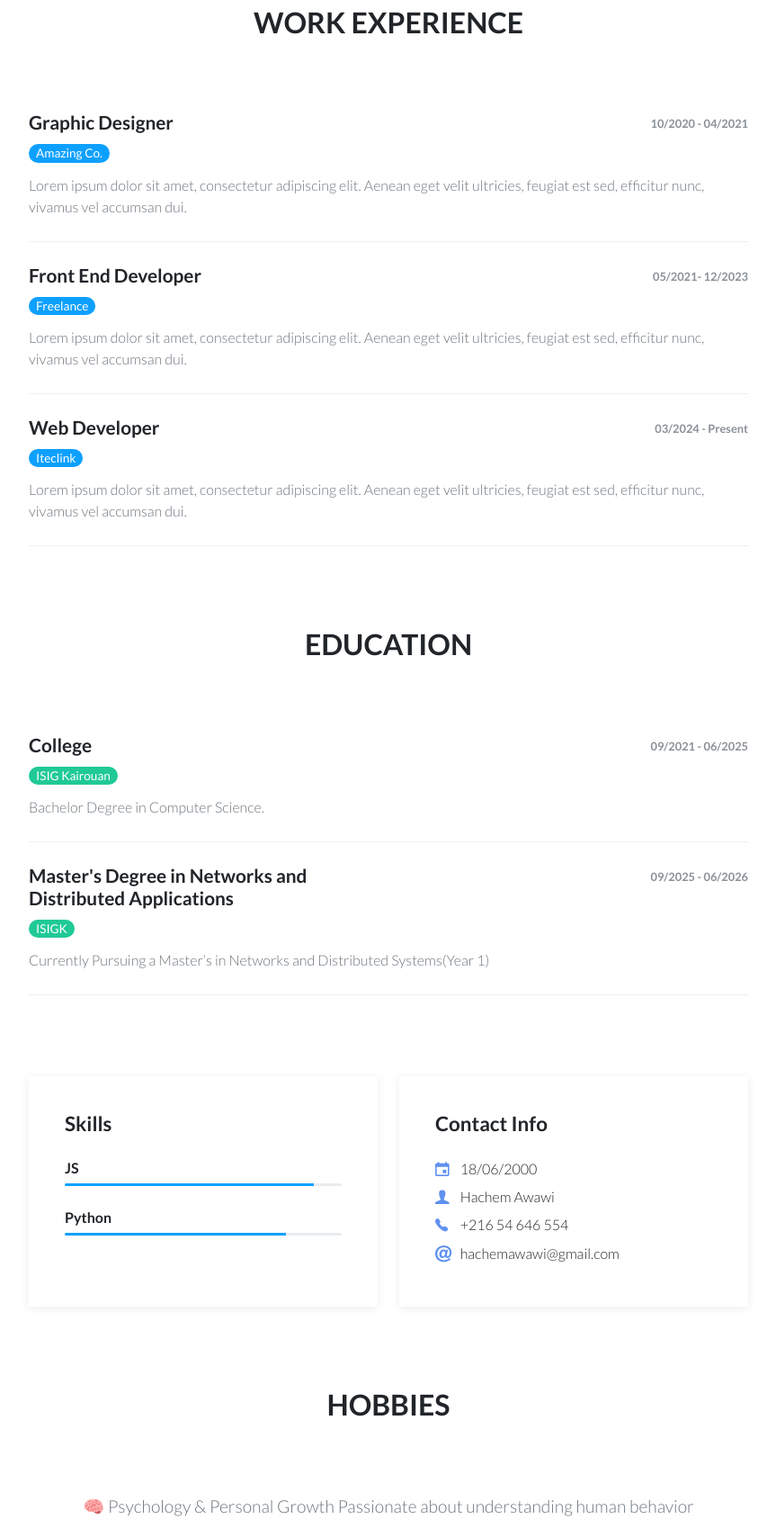
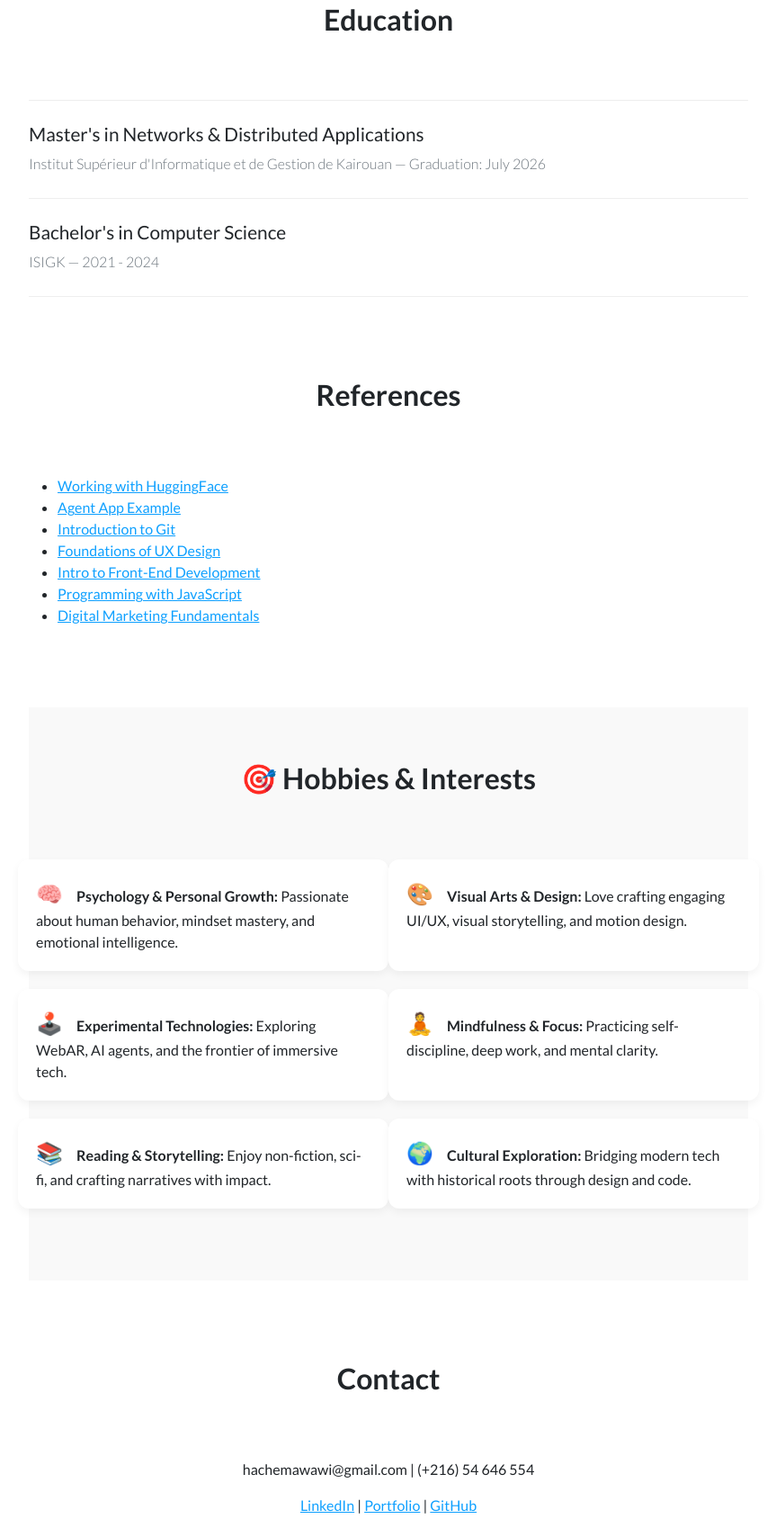
Before and after one commit to hachemawawi/portfolio, a plain HTML site: page cv.html in a window 1280 px wide. Shown: the part 673-2361 px from the top of the page at 90% size, without its empty margins (208-1071 px from the left). Drawn offline with Linux system fonts and the light colour scheme; files whose address does not match are found by name.

Commit message:
Update cv.html

```diff
--- a/cv.html
+++ b/cv.html
@@ -1,224 +1,124 @@
 <!DOCTYPE html>
-<html>
+<html lang="en">
 <head>
     <meta charset="utf-8">
-        <meta name="viewport" content="width=device-width, initial-scale=1.0, shrink-to-fit=no">
-        <title>portfolio</title>
-        <link rel="icon" type="image/x-icon" href="C:\Users\MSI\Documents\Bootstrap projects\assets\img\ha.png">
+    <meta name="viewport" content="width=device-width, initial-scale=1.0">
+    <title>Hachem Awawi - CV</title>
+    <link rel="icon" type="image/png" href="assets/img/ha.png">
     <link rel="stylesheet" href="assets/bootstrap/css/bootstrap.min.css">
-        <link rel="stylesheet" href="https://fonts.googleapis.com/css?family=Lato:300,400,700&amp;display=swap">
+    <link rel="stylesheet" href="https://fonts.googleapis.com/css?family=Lato:300,400,700&display=swap">
     <link rel="stylesheet" href="assets/fonts/ionicons.min.css">
     <link rel="stylesheet" href="assets/css/styles.min.css">
+    <style>
+        .hobbies-section {
+            padding: 60px 0;
+            background-color: #f9f9f9;
+        }
+        .hobbies-section h2 {
+            margin-bottom: 40px;
+        }
+        .hobby-item {
+            margin-bottom: 20px;
+            padding: 20px;
+            background: #ffffff;
+            border-radius: 12px;
+            box-shadow: 0 4px 10px rgba(0, 0, 0, 0.05);
+            transition: transform 0.3s ease;
+        }
+        .hobby-item:hover {
+            transform: translateY(-5px);
+        }
+        .hobby-icon {
+            font-size: 24px;
+            margin-right: 15px;
+            color: #5d17eb;
+        }
+    </style>
 </head>
 <body>
-        <nav class="navbar navbar-dark navbar-expand-lg fixed-top bg-white portfolio-navbar gradient" style="background: linear-gradient(80deg, #5d17eb 0%, #0ea0ff 100%);">
+<nav class="navbar navbar-dark navbar-expand-lg fixed-top bg-white" style="background: linear-gradient(80deg, #5d17eb 0%, #0ea0ff 100%)">
     <div class="container">
-                <a href="index.html">
-                    <img src="assets/img/ha.png" width="50" height="40">
+        <a class="navbar-brand" href="index.html">
+            <img src="assets/img/ha.png" alt="Logo" width="50" height="40">
         </a>
-                <button data-bs-toggle="collapse" class="navbar-toggler" data-bs-target="#navbarNav">
-                    <span class="visually-hidden">Toggle navigation</span>
+        <button class="navbar-toggler" type="button" data-bs-toggle="collapse" data-bs-target="#navbarNav">
             <span class="navbar-toggler-icon"></span>
         </button>
         <div class="collapse navbar-collapse" id="navbarNav">
             <ul class="navbar-nav ms-auto">
-                        <li class="nav-item">
-                            <a class="nav-link active" href="index.html">Home</a>
-                        </li>
-                        <li class="nav-item">
-                            <a class="nav-link active" href="projects-grid-cards.html">Projects</a>
-                        </li>
-                        <li class="nav-item">
-                            <a class="nav-link active" href="cv.html">CV</a>
-                        </li>
-                        <li class="nav-item">
-                            <a class="nav-link active" href="hire-me.html">Hire me</a>
-                        </li>
+                <li class="nav-item"><a class="nav-link" href="index.html">Home</a></li>
+                <li class="nav-item"><a class="nav-link" href="projects-grid-cards.html">Projects</a></li>
+                <li class="nav-item"><a class="nav-link active" href="cv.html">CV</a></li>
+                <li class="nav-item"><a class="nav-link" href="hire-me.html">Hire me</a></li>
             </ul>
         </div>
     </div>
 </nav>
 <main class="page cv-page">
     <section class="portfolio-block block-intro border-bottom">
-                <div class="container">
-                    <div class="avatar" style="background-image: url(&quot;assets/img/avatars/mypic.png&quot;);"></div>
-                    <div class="about-me">
-                        <p>
-                            Hello! I am
-                            <strong>Hachem&nbsp;Awawi</strong>
-                            . I work as interface and front end developer. I have passion for pixel perfect, minimal and easy to use interfaces.
-                        </p>
-                        <a class="btn btn-outline-primary" role="button" href="#">Hire me</a>
-                    </div>
+        <div class="container text-center">
+            <img src="assets/img/avatars/mypic.png" alt="Hachem Awawi" class="rounded-circle" width="120">
+            <h1 class="mt-3">Hachem Awawi</h1>
+            <h4 class="text-muted">AI Web Developer</h4>
+            <p>Creative Developer with a Computer Science background, currently pursuing a Master’s in Networks and Distributed Systems (Year 1). Passionate about AI engineering and building multi-agent systems that collaborate and adapt in distributed environments.</p>
+            <a class="btn btn-outline-primary" href="#">Hire Me</a>
         </div>
     </section>
     <section class="portfolio-block cv">
         <div class="container">
-                    <div class="work-experience group">
-                        <div class="heading">
-                            <h2 class="text-center">Work Experience</h2>
+            <div class="group">
+                <h2 class="text-center">Education</h2>
+                <div class="item">
+                    <h3>Master's in Networks & Distributed Applications</h3>
+                    <p class="text-muted">Institut Supérieur d'Informatique et de Gestion de Kairouan — Graduation: July 2026</p>
                 </div>
                 <div class="item">
-                            <div class="row">
-                                <div class="col-md-6">
-                                    <h3>Graphic Designer</h3>
-                                    <h4 class="organization">Amazing Co.</h4>
-                                </div>
-                                <div class="col-md-6">
-                                    <span class="period">10/2020 - 04/2021</span>
-                                </div>
-                            </div>
-                            <p class="text-muted">Lorem ipsum dolor sit amet, consectetur adipiscing elit. Aenean eget velit ultricies, feugiat est sed, efficitur nunc, vivamus vel accumsan dui.</p>
-                        </div>
-                        <div class="item">
-                            <div class="row">
-                                <div class="col-6">
-                                    <h3>Front End Developer</h3>
-                                    <h4 class="organization">Freelance</h4>
-                                </div>
-                                <div class="col-md-6">
-                                    <span class="period">05/2021- 12/2023</span>
-                                </div>
-                            </div>
-                            <p class="text-muted">Lorem ipsum dolor sit amet, consectetur adipiscing elit. Aenean eget velit ultricies, feugiat est sed, efficitur nunc, vivamus vel accumsan dui.</p>
-                        </div>
-                        <div class="item">
-                            <div class="row">
-                                <div class="col-md-6">
-                                    <h3>Web Developer</h3>
-                                    <h4 class="organization">Iteclink</h4>
-                                </div>
-                                <div class="col-md-6">
-                                    <span class="period">03/2024 - Present</span>
-                                </div>
-                            </div>
-                            <p class="text-muted">Lorem ipsum dolor sit amet, consectetur adipiscing elit. Aenean eget velit ultricies, feugiat est sed, efficitur nunc, vivamus vel accumsan dui.</p>
-                        </div>
-                    </div>
-                    <div class="education group">
-                        <div class="heading">
-                            <h2 class="text-center">Education</h2>
-                        </div>
-                        <div class="item">
-                            <div class="row">
-                                <div class="col-md-6">
-                                    <h3>College</h3>
-                                    <h4 class="organization">ISIG Kairouan</h4>
-                                </div>
-                                <div class="col-6">
-                                    <span class="period">09/2021 - 06/2025</span>
-                                </div>
-                            </div>
-                            <p class="text-muted">Bachelor Degree in Computer Science.</p>
-                        </div>
-                        <div class="item">
-                            <div class="row">
-                                <div class="col-md-6">
-                                    <h3>Master's Degree in Networks and Distributed Applications</h3>
-                                    <h4 class="organization">ISIGK</h4>
-                                </div>
-                                <div class="col-md-6">
-                                    <span class="period">09/2025 - 06/2026</span>
-                                </div>
-                            </div>
-                            <p class="text-muted">Currently Pursuing a Master’s in Networks and Distributed Systems(Year 1)</p>
+                    <h3>Bachelor's in Computer Science</h3>
+                    <p class="text-muted">ISIGK — 2021 - 2024</p>
                 </div>
             </div>
             <div class="group">
+                <h2 class="text-center">References</h2>
+                <ul>
+                    <li><a href="https://drive.google.com/file/d/18jh3c23Oy6L1lN31hjefyiXwgckLOdbK/view">Working with HuggingFace</a></li>
+                    <li><a href="https://huggingface.co/spaces/harshera/First_agent_template">Agent App Example</a></li>
+                    <li><a href="https://drive.google.com/file/d/1xp3ZWzv7B8K-fmQv-ygFQRrAHqVz2hqF/view">Introduction to Git</a></li>
+                    <li><a href="https://drive.google.com/file/d/1MJ8MiCaOBu31tt6YyiGSja3M7kvGeW5I/view">Foundations of UX Design</a></li>
+                    <li><a href="https://drive.google.com/file/d/19w_8orsKJLh3lXnH-9VZcQLozOxKZq73/view">Intro to Front-End Development</a></li>
+                    <li><a href="https://drive.google.com/file/d/12sdazm-uXFwIn33vC25SuL3hU6hzUKe9/view">Programming with JavaScript</a></li>
+                    <li><a href="https://drive.google.com/file/d/11-nBACHXZlkIWDKY-y5Qh7QcMCIEJ-Pj/view">Digital Marketing Fundamentals</a></li>
+                </ul>
+            </div>
+            <div class="group hobbies-section">
+                <h2 class="text-center">🎯 Hobbies & Interests</h2>
                 <div class="row">
-                            <div class="col-md-6">
-                                <div class="skills portfolio-info-card">
-                                    <h2>Skills</h2>
-                                      <h3>JS</h3>
-                                    <div class="progress">
-                                        <div
-                                            class="progress-bar"
-                                            aria-valuenow="90"
-                                            aria-valuemin="0"
-                                            aria-valuemax="100"
-                                            style="width: 90%;"
-                                        >
-                                            <span class="visually-hidden">90%</span>
+                    <div class="col-md-6 hobby-item">
+                        <div><span class="hobby-icon">🧠</span><strong>Psychology & Personal Growth:</strong> Passionate about human behavior, mindset mastery, and emotional intelligence.</div>
                     </div>
-
-                                    <h3>SQL</h3>
-                                    <div class="progress">
-                                        <div
-                                            class="progress-bar"
-                                            aria-valuenow="100"
-                                            aria-valuemin="0"
-                                            aria-valuemax="100"
-                                            style="width: 100%;"
-                                        >
-                                            <span class="visually-hidden">80%</span>
+                    <div class="col-md-6 hobby-item">
+                        <div><span class="hobby-icon">🎨</span><strong>Visual Arts & Design:</strong> Love crafting engaging UI/UX, visual storytelling, and motion design.</div>
                     </div>
+                    <div class="col-md-6 hobby-item">
+                        <div><span class="hobby-icon">🕹️</span><strong>Experimental Technologies:</strong> Exploring WebAR, AI agents, and the frontier of immersive tech.</div>
                     </div>
-
+                    <div class="col-md-6 hobby-item">
+                        <div><span class="hobby-icon">🧘</span><strong>Mindfulness & Focus:</strong> Practicing self-discipline, deep work, and mental clarity.</div>
                     </div>
-                                    <h3>Python</h3>
-                                    <div class="progress">
-                                        <div
-                                            class="progress-bar"
-                                            aria-valuenow="80"
-                                            aria-valuemin="0"
-                                            aria-valuemax="100"
-                                            style="width: 80%;"
-                                        >
-                                            <span class="visually-hidden">70%</span>
+                    <div class="col-md-6 hobby-item">
+                        <div><span class="hobby-icon">📚</span><strong>Reading & Storytelling:</strong> Enjoy non-fiction, sci-fi, and crafting narratives with impact.</div>
+                    </div>
+                    <div class="col-md-6 hobby-item">
+                        <div><span class="hobby-icon">🌍</span><strong>Cultural Exploration:</strong> Bridging modern tech with historical roots through design and code.</div>
                     </div>
                 </div>
             </div>
-                            </div>
-                            <div class="col-md-6">
-                                <div class="contact-info portfolio-info-card">
-                                    <h2>Contact Info</h2>
-                                    <div class="row">
-                                        <div class="col-1">
-                                            <i class="icon ion-android-calendar icon"></i>
-                                        </div>
-                                        <div class="col-9">
-                                            <span>18/06/2000</span>
-                                        </div>
-                                    </div>
-                                    <div class="row">
-                                        <div class="col-1">
-                                            <i class="icon ion-person icon"></i>
-                                        </div>
-                                        <div class="col-9">
-                                            <span>Hachem Awawi</span>
-                                        </div>
-                                    </div>
-                                    <div class="row">
-                                        <div class="col-1">
-                                            <i class="icon ion-ios-telephone icon"></i>
-                                        </div>
-                                        <div class="col-9">
-                                            <span>+216 54 646 554</span>
-                                        </div>
-                                    </div>
-                                    <div class="row">
-                                        <div class="col-1">
-                                            <i class="icon ion-at icon"></i>
-                                        </div>
-                                        <div class="col-9">
-                                            <span>hachemawawi@gmail.com</span>
-                                        </div>
-                                    </div>
-                                </div>
-                            </div>
-                        </div>
-                    </div>
-                    <div class="hobbies group">
-                        <div class="heading">
-                            <h2 class="text-center">Hobbies</h2>
-                        </div>
-                        <p class="text-center text-muted">
-🧠 Psychology & Personal Growth
-Passionate about understanding human behavior and self-development.
-🎨 Visual Arts & Design
-Enjoy experimenting with graphic design, UI/UX, and motion graphics.
-🕹️ Experimental Technologies
-Love diving into WebAR, AI, and interactive 3D experiences.
+            <div class="group">
+                <h2 class="text-center">Contact</h2>
+                <p class="text-center">hachemawawi@gmail.com | (+216) 54 646 554</p>
+                <p class="text-center">
+                    <a href="https://www.linkedin.com/in/hachem-awawi-2786a0184">LinkedIn</a> |
+                    <a href="http://hachemawawi.me/portfolio/">Portfolio</a> |
+                    <a href="https://github.com/hachemawawi">GitHub</a>
                 </p>
             </div>
         </div>
@@ -227,20 +127,14 @@ Love diving into WebAR, AI, and interactive 3D experiences.
 <footer class="page-footer">
     <div class="container">
         <div class="links">
-                    <a href="#">About me</a>
-                    <a href="#">Contact me</a>
+            <a href="#">About Me</a>
+            <a href="#">Contact</a>
             <a href="#">Projects</a>
         </div>
         <div class="social-icons">
-                    <a href="#">
-                        <i class="icon ion-social-facebook"></i>
-                    </a>
-                    <a href="#">
-                        <i class="icon ion-social-instagram-outline"></i>
-                    </a>
-                    <a href="#">
-                        <i class="icon ion-social-twitter"></i>
-                    </a>
+            <a href="#"><i class="icon ion-social-facebook"></i></a>
+            <a href="#"><i class="icon ion-social-instagram-outline"></i></a>
+            <a href="#"><i class="icon ion-social-twitter"></i></a>
         </div>
     </div>
 </footer>
```
Lines whose indentation alone changed are shown as unchanged.
